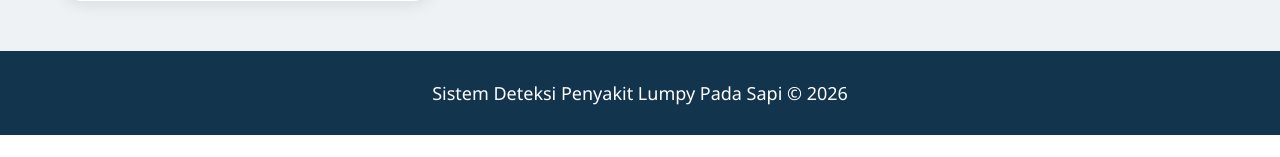
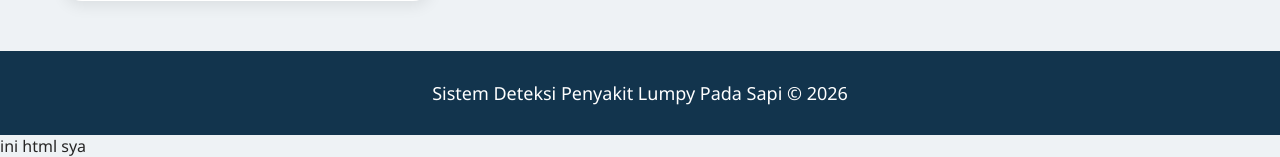
Before and after one commit to jovancandra/software-development-cow-disease, a Flask app: template frontend/templates/index.html in a window 1280 px wide. Shown: the part 1569-1726 px from the top of the page. Before the commit the page ends 1704 px from the top, so only its background shows below. Run offline with Flask 3, Linux system fonts and the light colour scheme; the template is opened without the code that fills it, so the values that code supplies are empty; parts of the project's set-up code (start-up, migrations or seed data) failed here and were passed over.

Commit message:
update html

```diff
--- a/frontend/templates/index.html
+++ b/frontend/templates/index.html
@@ -10,8 +10,8 @@
 
     <title>Sistem Deteksi Penyakit Lumpy</title>
 
-    <link rel="stylesheet"
-          href="style.css">
+    <link rel="stylesheet" href="{{ url_for('static', filename='style.css') }}">
+
 </head>
 
 <body>
@@ -281,3 +281,4 @@
     });
 
 </script>
+ini html sya
```
